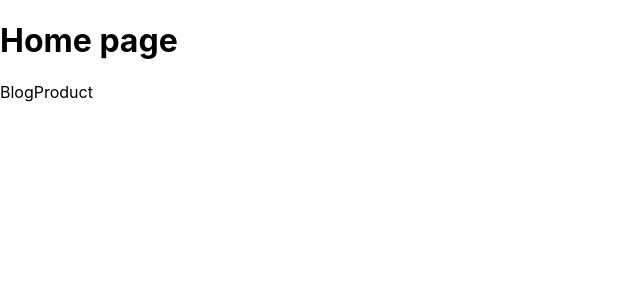
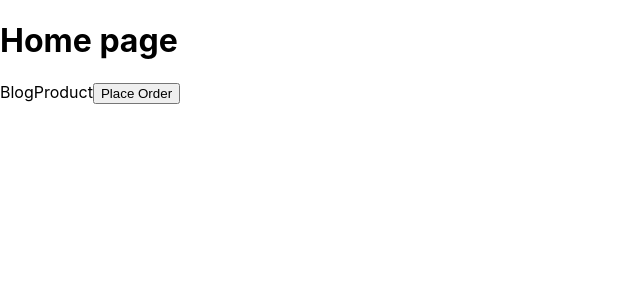
Before and after one commit to CaWeb007/learning_1, a Next.js app: page / in a window 1280 px wide. Shown: the top 300 px of the page, without its empty margins (0-640 px from the left). Built offline with nearby package versions, Linux system fonts and the light colour scheme.

Commit message:
learn 11

```diff
--- a/pages/index.js
+++ b/pages/index.js
@@ -1,11 +1,21 @@
 import Link from "next/link";
+import {useRouter} from "next/router";
 
 function Home() {
+    const router = useRouter()
+
+    const handleClick = () => {
+        console.log('placing your router')
+        router.push('/product')
+    }
     return (
         <div>
             <h1>Home page</h1>
             <Link href={'/blog'}><a>Blog</a></Link>
             <Link href={'/product'}><a>Product</a></Link>
+            <button onClick={handleClick}>
+                Place Order
+            </button>
         </div>
     )
 }
```
Also changed, not shown: 1 other file (tests, documents, lock files or other folders).
